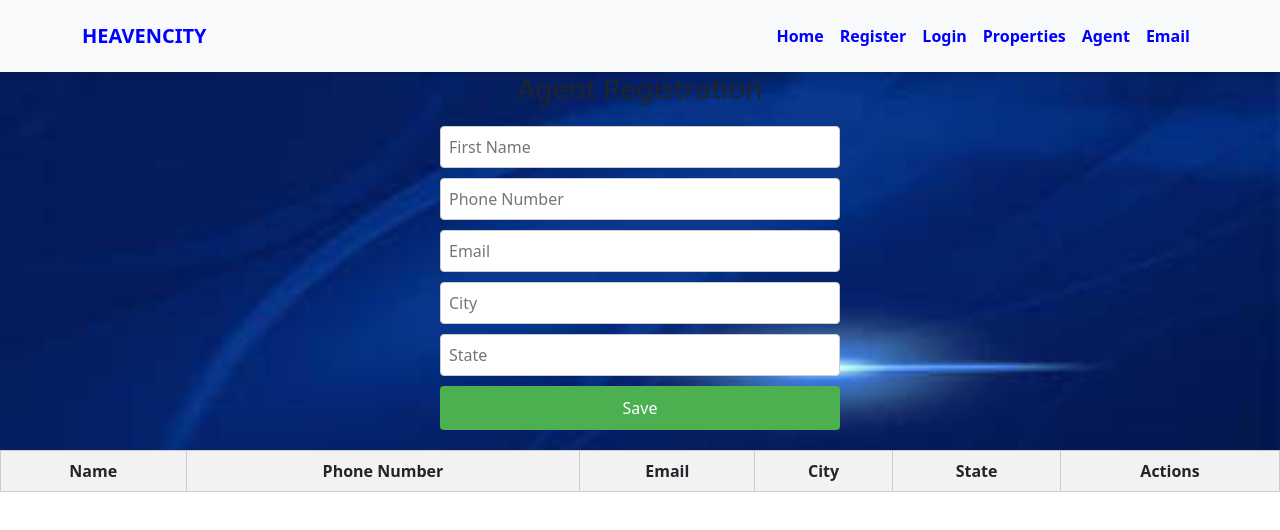
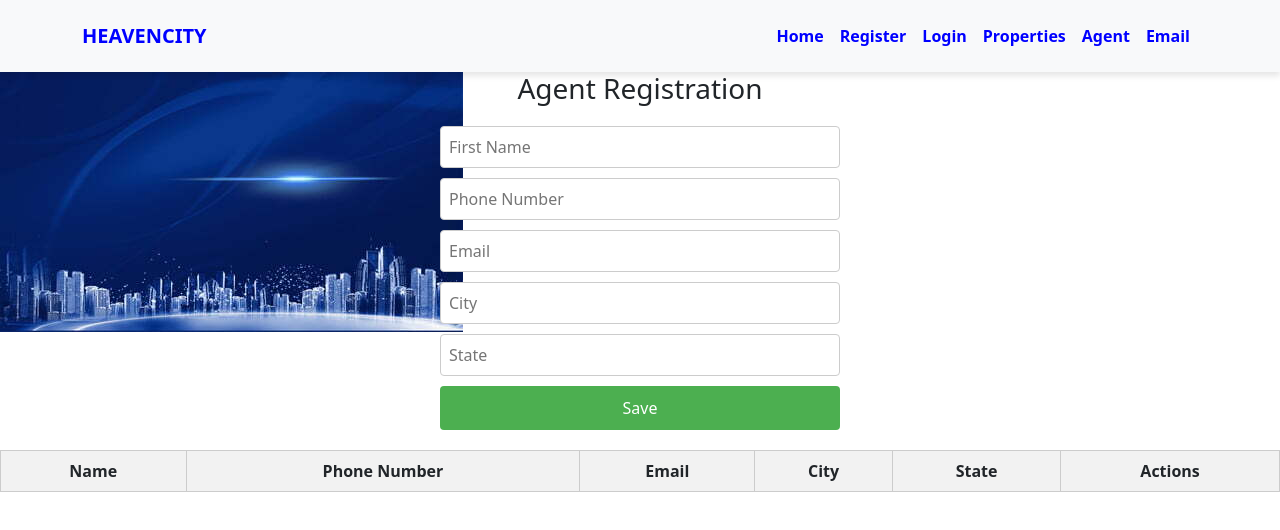
Before and after one commit to Markret-Ruba/project-frontend, a React (Vite) app: page /agent in a window 1280 px wide. Shown: the top 530 px of the page. Built offline with nearby package versions, Linux system fonts and the light colour scheme.

Commit message:
Update App.css

```diff
--- a/src/App.css
+++ b/src/App.css
@@ -1,6 +1,6 @@
 .App{
 text-align: center;
   background-image:url('image/caps.jpg');
-  background-repeat:no-repeat;
-  background-size:cover;
+  background-repeat: no-repeat;
+  background-size: auto;
 }
```
